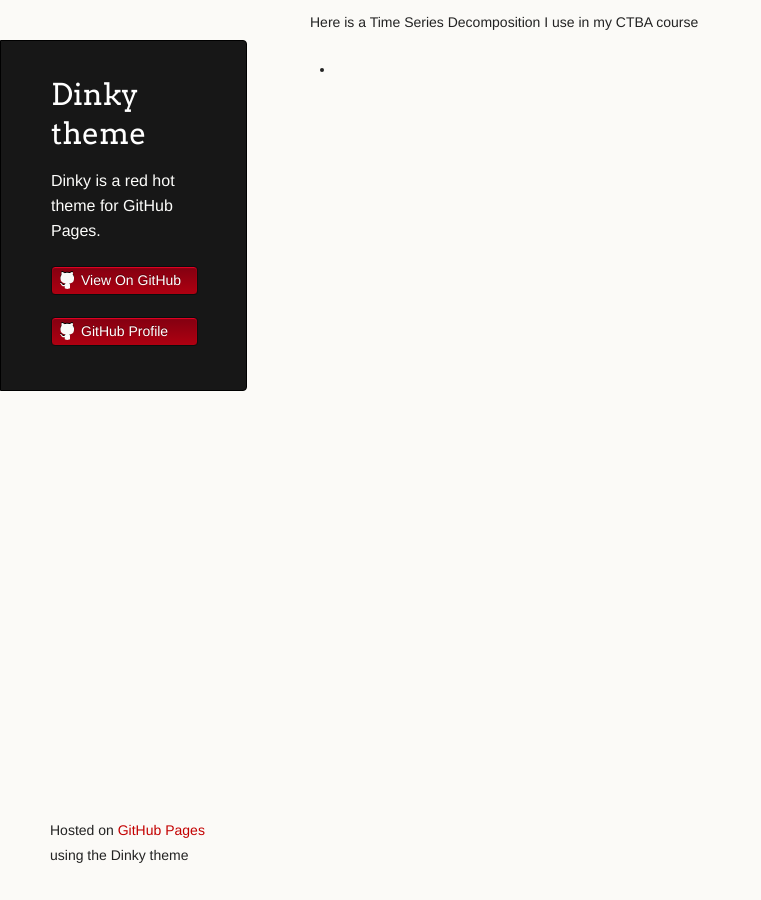
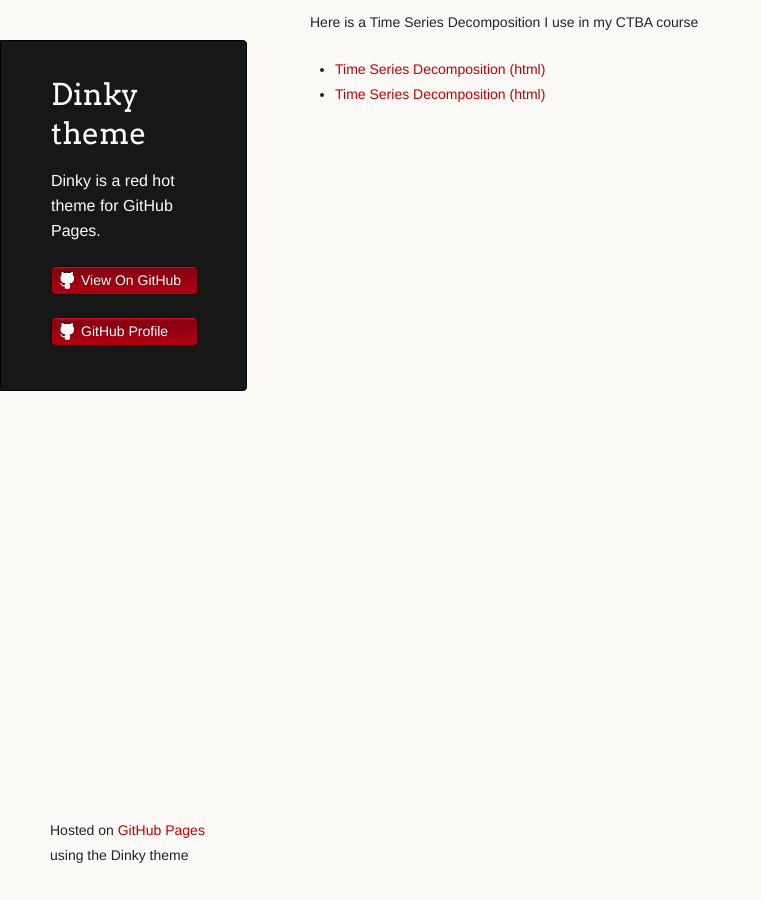
Before and after one commit to swmcpherson19/swmcpherson19.github.io, a Jekyll site: the page built from timeseries/index.md, in a window 1280 px wide. Shown: the whole page, without its empty margins (0-761 px from the left). Built offline with Jekyll 4.4.1, drawn with Linux system fonts in a browser that asks for light colours; our own code applies the rules of GitHub Pages for plain Markdown files.

Commit message:
Update index.md

```diff
--- a/timeseries/index.md
+++ b/timeseries/index.md
@@ -3,4 +3,5 @@
 description:  Course Content
 ---
 Here is a Time Series Decomposition I use in my CTBA course
- -
+ - [Time Series Decomposition (html)](TimeSeriesDecomposition.html)
+ - [Time Series Decomposition (html)](TimeSeriesDecomposition.ipynb)
```
